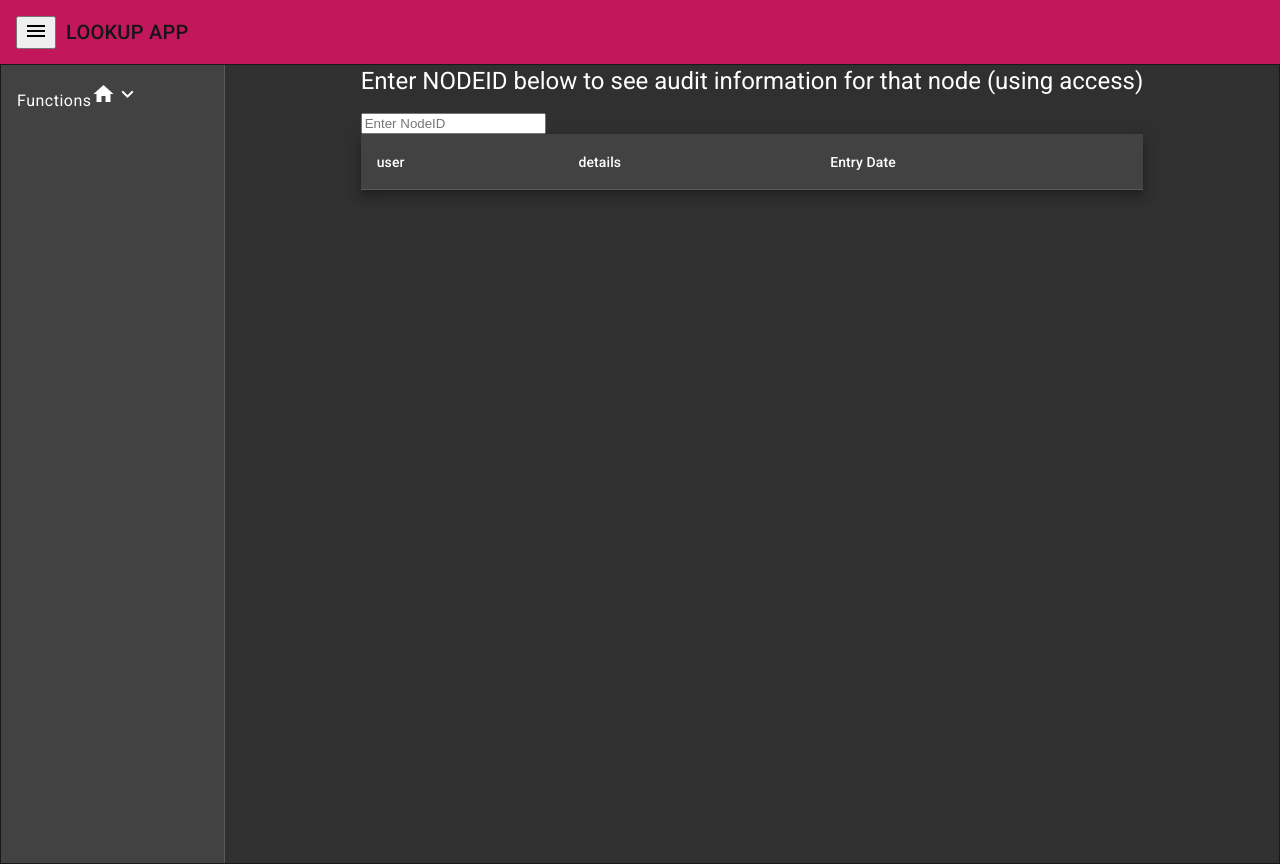
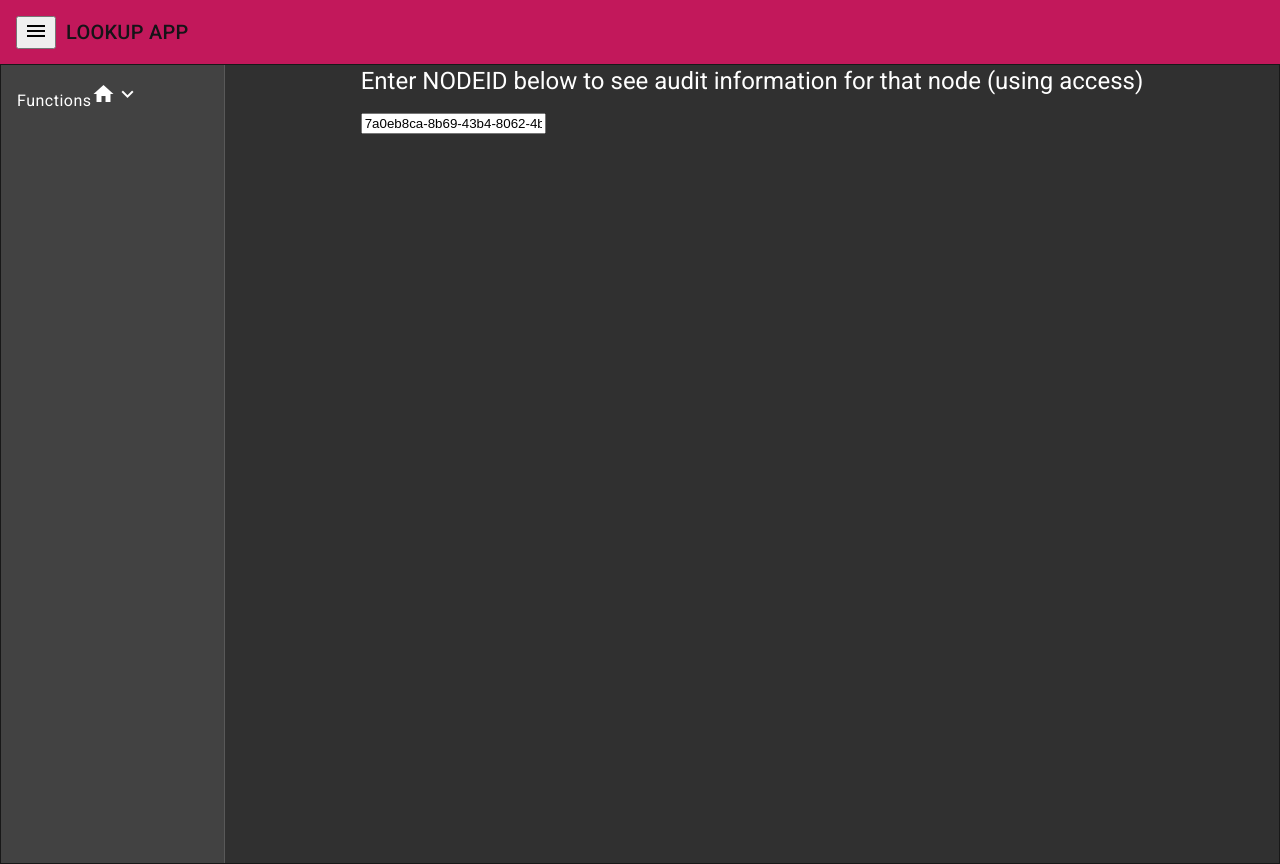
Before and after one commit to robwilds/AlfrescoTester, an Angular app: page /queryAudit in a window 1280 px wide. Built offline with nearby package versions, Linux system fonts and the light colour scheme.

Commit message:
getting duplicate data in queryaudit

```diff
--- a/src/app/components/query-audit/query-audit.component.html
+++ b/src/app/components/query-audit/query-audit.component.html
@@ -1,7 +1,7 @@
 <h1>Enter NODEID below to see audit information for that node (using access)</h1>
     <input [(ngModel)]='nodeID' [value]="nodeID" matInput placeholder="Enter NodeID" (keydown.enter)="enterPressed()">
 <!-- enter table below -->
-<table mat-table [dataSource]="auditEntryForNodeData" class="mat-elevation-z8">
+<table *ngIf="showTable" mat-table [dataSource]="auditEntryForNodeData" class="mat-elevation-z8">
 
   <ng-container matColumnDef="user">
     <th mat-header-cell *matHeaderCellDef> user </th>
@@ -15,7 +15,7 @@
 
   <ng-container matColumnDef="entryDate">
     <th mat-header-cell *matHeaderCellDef> Entry Date </th>
-    <td mat-cell *matCellDef="let element"> {{element.entryDate}} </td>
+    <td mat-cell *matCellDef="let element"> {{element.entryDate | date:'medium' }} </td>
   </ng-container>
 
   <tr mat-header-row *matHeaderRowDef="displayedColumns"></tr>
--- a/src/app/components/query-audit/query-audit.component.ts
+++ b/src/app/components/query-audit/query-audit.component.ts
@@ -1,4 +1,4 @@
-import { Component } from '@angular/core';
+import { Component, ChangeDetectorRef } from '@angular/core';
 import { FloatLabelType, MatLabel,MatFormFieldModule } from '@angular/material/form-field';
 import { MatSelectModule } from '@angular/material/select';
 import { MatRadioModule } from '@angular/material/radio';
@@ -37,26 +37,29 @@ export interface auditData {
 })
 export class QueryAuditComponent {
 
-  constructor(private http: HttpClient){}
+  constructor(private http: HttpClient,private changeDetectorRefs: ChangeDetectorRef){}
 
   //need to call service to get audit info for a nodeid
 showTable:boolean = false;
-nodeID:string = "";
+nodeID:string = "7a0eb8ca-8b69-43b4-8062-4b79cbddc750";
 auditEntryForNodeData:any;
 displayedColumns: string[] = ['user', 'details', 'entryDate'];
 
 baseURL = 'http://127.0.0.1:5202/auditentryfornode?nodeid=' //process.env["BASE_URL"];
 
 enterPressed(node?:any){
-  this.showTable = true;
   alert("enter pressed with value " + this.nodeID);
 
   //now call the routine to get the audit information for that node
 this.http.get<auditData>(this.baseURL + this.nodeID).subscribe(data =>
   {
+    //alert("calling microservice");
+    //flush the data first
+    //this.auditEntryForNodeData = "";
     this.auditEntryForNodeData = data;
+    this.changeDetectorRefs.detectChanges();
     //alert(this.auditEntryForNodeData);
-    this.showTable = true;
   })
+
   }
 }
```
